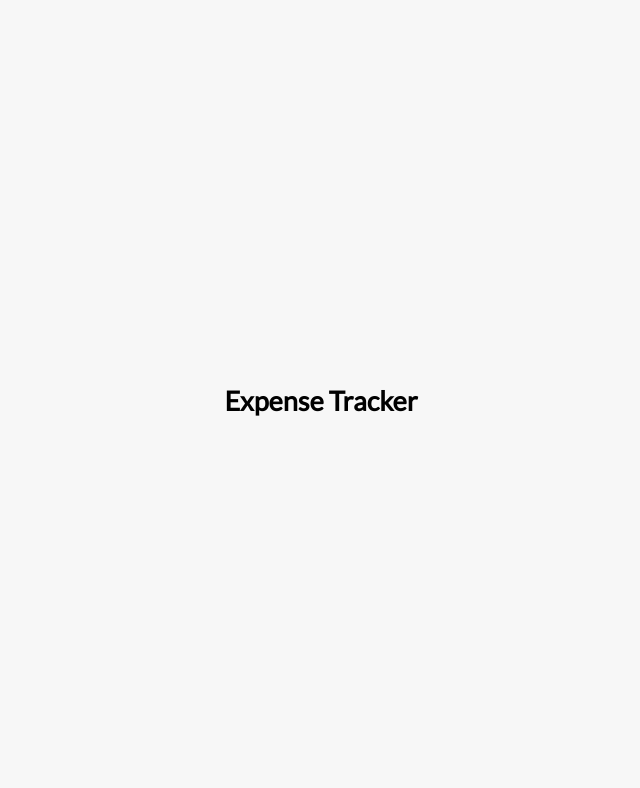
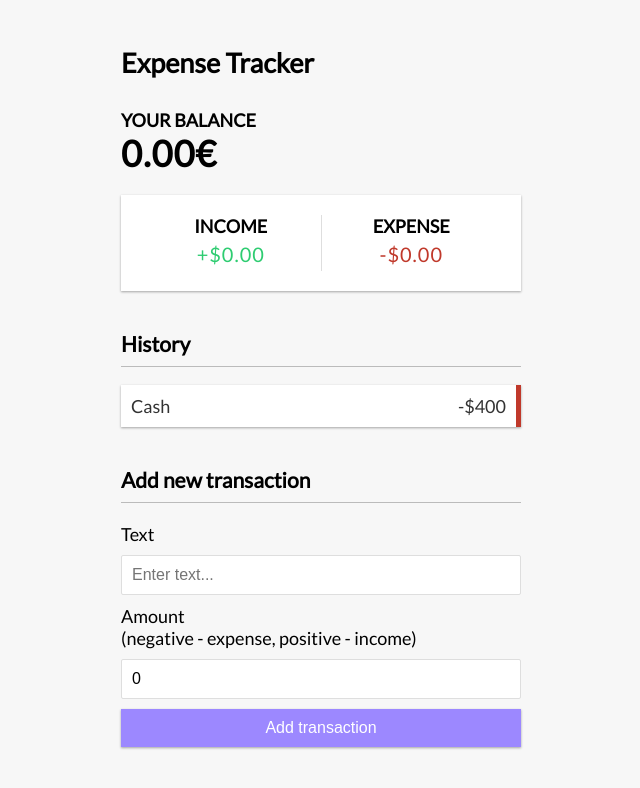
Before and after one commit to RPutraims/expense-tracker, a React (Create React App) app: page / in a window 1280 px wide. Shown: the top 788 px of the page, without its empty margins (319-959 px from the left). Built offline with nearby package versions, Linux system fonts and the light colour scheme.

Commit message:
initialise UI

```diff
--- a/src/App.js
+++ b/src/App.js
@@ -1,10 +1,20 @@
 import './App.css';
 import Header from './components/Header';
+import Balance from './components/Balance';
+import IncomeExpenses from './components/IncomeExpenses';
+import TransactionList from './components/TransactionList';
+import AddTransaction from './components/AddTransaction';
 
 function App() {
   return (
     <div className="App">
       <Header />
+      <div className='container'>
+        <Balance />
+        <IncomeExpenses />
+        <TransactionList />
+        <AddTransaction />
+      </div>
     </div>
   );
 }
--- /dev/null
+++ b/src/components/AddTransaction.js
@@ -0,0 +1,30 @@
+import React, {useState} from 'react';
+import App from '../App.css';
+
+const AddTransaction = () => {
+
+
+    const [text, setText] = useState('');
+    const [amount, setAmount] = useState(0);
+
+    return (
+        <>
+        <h3>Add new transaction</h3>
+        <form>
+            <div className="form-control">
+                <label htmlFor="text">Text</label>
+                <input type="text" value={text} onChange={(e) => setText(e.target.value)} placeholder="Enter text..." />
+            </div>
+            <div className="form-control">
+                <label htmlFor="amount"
+                    >Amount <br />
+                    (negative - expense, positive - income)</label>
+                <input type="number" value={amount} onChange={(e) => setAmount(e.target.value)} placeholder="Enter amount..." />
+            </div>
+            <button className="btn">Add transaction</button>
+        </form>
+    </>
+  )
+}
+
+export default AddTransaction
--- /dev/null
+++ b/src/components/Balance.js
@@ -0,0 +1,13 @@
+import React from 'react';
+import App from '../App.css';
+
+const Header = () => {
+  return (
+    <>
+        <h4>Your Balance</h4>
+        <h1>0.00€</h1>
+    </>
+  )
+}
+
+export default Header
--- /dev/null
+++ b/src/components/IncomeExpenses.js
@@ -0,0 +1,21 @@
+import React from 'react';
+import App from '../App.css';
+
+const IncomeExpenses = () => {
+  return (
+    <>
+       <div className="inc-exp-container">
+        <div>
+          <h4>Income</h4>
+          <p className="money plus">+$0.00</p>
+        </div>
+        <div>
+          <h4>Expense</h4>
+          <p className="money minus">-$0.00</p>
+        </div>
+      </div>
+    </>
+  )
+}
+
+export default IncomeExpenses
--- /dev/null
+++ b/src/components/TransactionList.js
@@ -0,0 +1,17 @@
+import React from 'react';
+import App from '../App.css';
+
+const TransactionList = () => {
+  return (
+    <>
+      <h3>History</h3>
+      <ul className="list">
+        <li className="minus">
+          Cash <span>-$400</span><button className="delete-btn">x</button>
+        </li>
+      </ul>
+    </>
+  )
+}
+
+export default TransactionList
```
